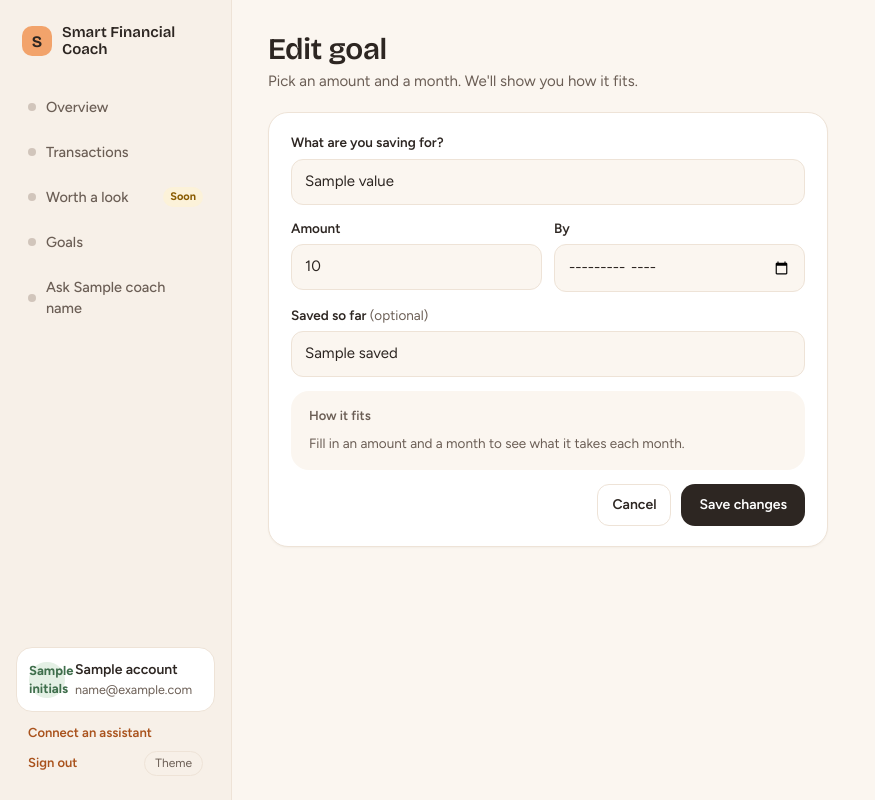
After one commit to sidag02/Smart-Financial-Coach, a FastAPI app: template src/smart_financial_coach/experience/web/templates/goal_form.html in a window 1280 px wide. The commit adds this page. Shown: the whole page, without its empty margins (0-875 px from the left). Run offline with FastAPI, Linux system fonts and the light colour scheme; the template is opened without the code that fills it: most values are stand-ins (such as "Sample title", 1, 10 or a date in 2020); parts of the project's set-up code (start-up, migrations or seed data) failed here and were passed over.

Commit message:
FR-10 milestone 3: Goals page, setup and edit with a live check, overview card
- /goals: running goals as cards (saved of target, months left and needed per
  month, or Reached), a New goal card, a "How you're saving" card with the
  median monthly savings, Ended goals, and Removed goals with Restore.
- The setup and edit form (mockup 1h) opens in the drawer with htmx, or as a
  page of its own. "By" is a month picker; amounts take "$" and commas. The
  "How it fits" box is check_goal's facts as the person types, with problems
  only for fields they've filled in.
- Writes are plain posts through the tools as "edit", applied on submit, that
  redirect back with an Undo toast; refused writes re-render the form with
  each problem under its field.
- Overview: the active goal due soonest, else a reached one, else "Set up a
  savings goal". Goals lose their "Soon" badge; the coming-next page is for
  "Worth a look" only.

Co-Authored-By: Claude Opus 5.5 <noreply@anthropic.com>

```diff
--- a/src/smart_financial_coach/experience/web/app.py
+++ b/src/smart_financial_coach/experience/web/app.py
@@ -35,7 +35,15 @@ from smart_financial_coach.access.mcp_client import McpTools
 from smart_financial_coach.access.mcp_server import PATH as MCP_PATH
 from smart_financial_coach.access.mcp_server import build_mcp_server
 from smart_financial_coach.access.tokens import AccessTokens
-from smart_financial_coach.access.tools import Feedback, GoalAccess, Source, Tools, span_label
+from smart_financial_coach.access.tools import (
+    Feedback,
+    GoalAccess,
+    GoalProblemsError,
+    Source,
+    ToolError,
+    Tools,
+    span_label,
+)
 from smart_financial_coach.config import PROJECT_ROOT, Settings
 from smart_financial_coach.experience.accounts import Account, SharedPassword, load_accounts
 from smart_financial_coach.experience.coach import Coach, CoachUnavailableError, Conversation
@@ -415,9 +423,7 @@ def create_app(
             month_options=month_options(),
             summary=summary.data,
             essentials=essential_spend,
-            active_goals=[
-                g for g in tools.list_goals().data["goals"] if g["target_date"] >= as_of.isoformat()
-            ],
+            goal=featured_goal(tools),
             trend=charts.trend(months, month_key(period.start)),
             **flow_context(tools, period, horizon),
         )
@@ -587,13 +593,190 @@ def create_app(
     @app.get("/worth-a-look")
     def worth_a_look(request: Request) -> Response:
         account = signed_in(request)
-        return page(request, "coming.html", account, active="flags", feature="flags", goals=[])
+        return page(request, "coming.html", account, active="flags")
+
+    # Goals (FR-10; mockups 1g, 1h). The page writes through the same tools as the coach, as
+    # "edit", which applies on submit. Writes are plain posts that redirect back to the list with
+    # an Undo toast, so the form works without JavaScript; htmx adds the live check and opens the
+    # form in the drawer
+
+    def featured_goal(tools: Tools) -> dict[str, Any] | None:
+        """The overview's goal: the active one due soonest, else a reached one."""
+        listed = tools.list_goals(include_ended=False).data["goals"]
+        by_status = {s: [g for g in listed if g["status"] == s] for s in ("active", "reached")}
+        return next(iter(by_status["active"] or by_status["reached"]), None)
+
+    def goal_fields(form: Any) -> dict[str, Any]:
+        """The form's fields as the tools take them: amounts without "$" or commas, and the month
+        picker's "2027-06" as a day in that month. A blank name, amount or month stays blank, so
+        it's reported rather than left unchanged; a blank saved amount means 0, or unchanged."""
+
+        def text(key: str) -> str:
+            return str(form.get(key) or "").strip()
+
+        def amount(key: str) -> str:
+            return text(key).replace("$", "").replace(",", "")
+
+        month = text("target_month")
+        return {
+            "name": text("name"),
+            "target_amount": amount("target_amount"),
+            "target_date": f"{month}-01" if re.fullmatch(r"\d{4}-\d{2}", month) else month,
+            "saved": amount("saved") or None,
+        }
+
+    def goal_form(
+        request: Request,
+        account: Account,
+        *,
+        goal: dict[str, Any] | None,
+        values: dict[str, str],
+        problems: tuple[Any, ...] = (),
+    ) -> Response:
+        """The setup or edit form: in the drawer for htmx, a page of its own otherwise."""
+        drawer = bool(request.headers.get("HX-Request"))
+        errors = {p.field or "goal": form_message(p.code, p.message) for p in problems}
+        return page(
+            request,
+            "_goal_form.html" if drawer else "goal_form.html",
+            None if drawer else account,
+            active="goals",
+            drawer=drawer,
+            goal=goal,
+            values=values,
+            errors=errors,
+        )
+
+    def form_message(code: str, message: str) -> str:
+        """The tools' messages, except where the form's month picker reads better."""
+        return "Pick a month." if code == "date_invalid" else message
+
+    def form_values(form: Any) -> dict[str, str]:
+        keys = ("name", "target_amount", "target_month", "saved")
+        return {k: str(form.get(k) or "") for k in keys}
+
+    def goal_values(g: dict[str, Any]) -> dict[str, str]:
+        return {
+            "name": g["name"],
+            "target_amount": f"{g['target_amount']:g}",
+            "target_month": g["target_date"][:7],
+            "saved": f"{g['saved']:g}",
+        }
+
+    def toast(request: Request, text: str, revision_id: str | None = None) -> None:
+        request.session["goal_toast"] = {"text": text, "revision_id": revision_id}
+
+    def back_to_goals(request: Request) -> Response:
+        if request.headers.get("HX-Request"):
+            return Response(status_code=204, headers={"HX-Redirect": "/goals"})
+        return RedirectResponse("/goals", status_code=303)
+
+    def editable_goal(tools: Tools, goal_id: str) -> dict[str, Any] | None:
+        listed = tools.list_goals().data["goals"]
+        return next((g for g in listed if g["goal_id"] == goal_id and g["status"] != "ended"), None)
 
     @app.get("/goals")
     def goals(request: Request) -> Response:
         account = signed_in(request)
-        listed = tools_for(account, request).list_goals().data["goals"]
-        return page(request, "coming.html", account, active="goals", feature="goals", goals=listed)
+        listed = tools_for(account, request).list_goals(include_archived=True).data
+        by_status: dict[str, list[dict[str, Any]]] = {}
+        for g in listed["goals"]:
+            by_status.setdefault(g["status"], []).append(g)
+        running = [g for g in listed["goals"] if g["status"] in ("active", "reached")]
+        return page(
+            request,
+            "goals.html",
+            account,
+            active="goals",
+            running=running,
+            ended=by_status.get("ended", []),
+            removed=by_status.get("archived", []),
+            savings=listed,
+            toast=request.session.pop("goal_toast", None),
+        )
+
+    @app.get("/goals/new")
+    def new_goal(request: Request) -> Response:
+        return goal_form(request, signed_in(request), goal=None, values={})
+
+    @app.get("/goals/{goal_id}/edit")
+    def edit_goal(request: Request, goal_id: str) -> Response:
+        account = signed_in(request)
+        goal = editable_goal(tools_for(account, request), goal_id)
+        if goal is None:
+            return Response(status_code=404)
+        return goal_form(request, account, goal=goal, values=goal_values(goal))
+
+    @app.post("/goals/check")
+    async def check_goal(request: Request) -> Response:
+        """The live "How it fits" box (FR-10 design, "The setup check"): facts from check_goal,
+        and the problems for fields the person has filled in."""
+        tools = tools_for(signed_in(request), request)
+        form = await request.form()
+        fields = goal_fields(form)
+        goal_id = str(form.get("goal_id") or "") or None
+        try:
+            data = tools.check_goal(**fields, goal_id=goal_id).data
+        except ToolError:
+            return Response(status_code=404)
+        filled = {f for f, v in form_values(form).items() if v.strip()}
+        filled |= {"target_date"} if "target_month" in filled else set()
+        shown = [
+            {**p, "message": form_message(p["code"], p["message"])}
+            for p in data["problems"]
+            if p["field"] is None or p["field"] in filled
+        ]
+        return page(request, "_goal_fit.html", None, check=data, problems=shown)
+
+    @app.post("/goals")
+    async def create_goal(request: Request) -> Response:
+        account = signed_in(request)
+        tools = tools_for(account, request)
+        form = await request.form()
+        try:
+            data = tools.create_goal(**goal_fields(form)).data
+        except GoalProblemsError as error:
+            values = form_values(form)
+            return goal_form(request, account, goal=None, values=values, problems=error.problems)
+        toast(request, f"Created {data['goal']['name']}.", data["revision_id"])
+        return back_to_goals(request)
+
+    @app.post("/goals/undo")
+    def undo_goal(request: Request, revision_id: Annotated[str, Form()] = "") -> Response:
+        tools = tools_for(signed_in(request), request)
+        try:
+            data = tools.undo_goal_change(revision_id).data
+        except ToolError as error:
+            toast(request, f"Couldn't undo that: {error}")
+        else:
+            toast(request, "Undone." if data["removed"] else f"Undone: {data['goal']['name']}.")
+        return back_to_goals(request)
+
+    @app.post("/goals/{goal_id}")
+    async def update_goal(request: Request, goal_id: str) -> Response:
+        account = signed_in(request)
+        tools = tools_for(account, request)
+        goal = editable_goal(tools, goal_id)
+        if goal is None:
+            return Response(status_code=404)
+        form = await request.form()
+        try:
+            data = tools.update_goal(goal_id, **goal_fields(form)).data
+        except GoalProblemsError as error:
+            values = form_values(form)
+            return goal_form(request, account, goal=goal, values=values, problems=error.problems)
+        toast(request, f"Saved {data['goal']['name']}.", data["revision_id"])
+        return back_to_goals(request)
+
+    @app.post("/goals/{goal_id}/archive")
+    def archive_goal(request: Request, goal_id: str) -> Response:
+        tools = tools_for(signed_in(request), request)
+        try:
+            data = tools.archive_goal(goal_id).data
+        except ToolError:
+            return Response(status_code=404)
+        toast(request, f"Removed {data['goal']['name']}.", data["revision_id"])
+        return back_to_goals(request)
 
     # Connect an assistant (FR-19): a personal access token for this user's MCP access
 
--- a/src/smart_financial_coach/experience/web/static/app.css
+++ b/src/smart_financial_coach/experience/web/static/app.css
@@ -243,6 +243,28 @@ td.amount, th.amount { text-align: right; white-space: nowrap; }
 .goal-row { display: flex; flex-direction: column; gap: 8px; padding: 14px 0; border-bottom: 1px solid var(--divider); }
 .goal-row:last-child { border-bottom: 0; }
 
+/* Goals (FR-10) */
+.goal-grid { display: grid; grid-template-columns: repeat(auto-fill, minmax(280px, 1fr)); gap: 16px; }
+.goal-card .row-split { margin-top: 0; }
+.goal-actions { display: flex; gap: 8px; }
+.goal-actions > * { flex: 1; }
+.goal-actions form { display: flex; }
+.goal-actions form button { flex: 1; }
+.new-goal { border: 2px dashed var(--border); border-radius: 20px; padding: 20px 22px; display: flex; flex-direction: column; justify-content: center; gap: 6px; min-height: 150px; color: var(--text); font-size: 14px; }
+.new-goal:hover { border-color: var(--accent); }
+.new-goal .plus { font: 600 26px var(--display); color: var(--accent-strong); }
+.toast { display: flex; align-items: center; justify-content: space-between; gap: 12px; background: var(--accent-soft); color: var(--accent-ink); border-radius: 14px; padding: 12px 16px; font-size: 14px; font-weight: 600; }
+.toast form { margin: 0; }
+.removed summary { cursor: pointer; }
+.removed[open] summary { margin-bottom: 4px; }
+.goal-form { gap: 14px; }
+.goal-page { max-width: 560px; }
+.field-pair { display: grid; grid-template-columns: 1fr 1fr; gap: 12px; }
+.field-error { color: var(--warn); font-size: 13px; font-weight: 500; }
+.fit { background: var(--bg); border-radius: 18px; padding: 16px 18px; display: flex; flex-direction: column; gap: 8px; line-height: 1.45; }
+.fit-head { font-size: 13px; color: var(--muted); font-weight: 600; }
+.form-actions { display: flex; justify-content: flex-end; gap: 10px; }
+
 @media (max-width: 1080px) {
   .grid-3 { grid-template-columns: 1fr 1fr; }
   .grid-3 > :first-child { grid-column: 1 / -1; }
@@ -260,6 +282,7 @@ td.amount, th.amount { text-align: right; white-space: nowrap; }
   .page-title { font-size: 24px; }
   .big { font-size: 34px; }
   .grid-3, .grid-2, .coming { grid-template-columns: 1fr; }
+  .field-pair { grid-template-columns: 1fr; }
   .flow { display: none; }
   .cat-list { display: block; }
   .seg a { padding: 6px 9px; }
--- /dev/null
+++ b/src/smart_financial_coach/experience/web/templates/_goal_form_body.html
@@ -0,0 +1,36 @@
+{# The setup or edit form (mockup 1h). `goal` is the goal being edited, or None for a new one #}
+{% set action = "/goals/" ~ goal.goal_id if goal else "/goals" %}
+<form class="stack goal-form" method="post" action="{{ action }}"{% if drawer %} hx-post="{{ action }}" hx-target="#drawer"{% endif %}>
+  {% if goal %}<input type="hidden" name="goal_id" value="{{ goal.goal_id }}">{% endif %}
+  {% if errors.goal %}<div class="error">{{ errors.goal }}</div>{% endif %}
+  <label class="field">What are you saving for?
+    <input name="name" maxlength="60" value="{{ values.name }}" autocomplete="off" required{% if not goal %} autofocus{% endif %}
+           hx-post="/goals/check" hx-trigger="input changed delay:300ms" hx-target="#fit" hx-include="closest form">
+    {% if errors.name %}<span class="field-error">{{ errors.name }}</span>{% endif %}
+  </label>
+  <div class="field-pair">
+    <label class="field">Amount
+      <input name="target_amount" inputmode="decimal" placeholder="$3,000" value="{{ values.target_amount }}" required
+             hx-post="/goals/check" hx-trigger="input changed delay:300ms" hx-target="#fit" hx-include="closest form">
+      {% if errors.target_amount %}<span class="field-error">{{ errors.target_amount }}</span>{% endif %}
+    </label>
+    <label class="field">By
+      <input name="target_month" type="month" placeholder="2027-06" value="{{ values.target_month }}" required
+             hx-post="/goals/check" hx-trigger="input changed delay:300ms, change" hx-target="#fit" hx-include="closest form">
+      {% if errors.target_date %}<span class="field-error">{{ errors.target_date }}</span>{% endif %}
+    </label>
+  </div>
+  <label class="field"><span>Saved so far <span class="muted" style="font-weight:400">(optional)</span></span>
+    <input name="saved" inputmode="decimal" placeholder="$0" value="{{ values.saved }}"
+           hx-post="/goals/check" hx-trigger="input changed delay:300ms" hx-target="#fit" hx-include="closest form">
+    {% if errors.saved %}<span class="field-error">{{ errors.saved }}</span>{% endif %}
+  </label>
+  <div id="fit" class="fit" aria-live="polite">
+    <div class="fit-head">How it fits</div>
+    <div class="muted" style="font-size:13.5px">Fill in an amount and a month to see what it takes each month.</div>
+  </div>
+  <div class="form-actions">
+    {% if drawer %}<button class="btn-ghost" type="button" data-close>Cancel</button>{% else %}<a class="btn-ghost" href="/goals">Cancel</a>{% endif %}
+    <button class="btn" type="submit">{{ "Save changes" if goal else "Create goal" }}</button>
+  </div>
+</form>
--- a/src/smart_financial_coach/experience/web/templates/base.html
+++ b/src/smart_financial_coach/experience/web/templates/base.html
@@ -26,7 +26,7 @@
     <a class="brand" href="/"><span class="brand-mark">S</span><span class="brand-name">Smart Financial Coach</span></a>
     <nav class="nav" aria-label="Main">
       {% for key, href, label in nav %}
-      <a href="{{ href }}"{% if active == key %} aria-current="page"{% endif %}>{{ label }}{% if key in ("flags", "goals") %}<span class="soon">Soon</span>{% endif %}</a>
+      <a href="{{ href }}"{% if active == key %} aria-current="page"{% endif %}>{{ label }}{% if key == "flags" %}<span class="soon">Soon</span>{% endif %}</a>
       {% endfor %}
     </nav>
     <div class="spacer"></div>
--- /dev/null
+++ b/src/smart_financial_coach/experience/web/templates/goal_form.html
@@ -0,0 +1,11 @@
+{% extends "base.html" %}
+{% block title %}{{ "Edit goal" if goal else "New savings goal" }} · Smart Financial Coach{% endblock %}
+{% block main %}
+<div class="page-head"><div>
+  <h1 class="page-title">{{ "Edit goal" if goal else "New savings goal" }}</h1>
+  <div class="page-sub">Pick an amount and a month. We'll show you how it fits.</div>
+</div></div>
+<section class="card goal-page">
+  {% include "_goal_form_body.html" %}
+</section>
+{% endblock %}
```
Also changed, not shown: src/smart_financial_coach/experience/web/templates/_goal_fit.html (added, +15 -0 lines), src/smart_financial_coach/experience/web/templates/_goal_form.html (added, +10 -0 lines), src/smart_financial_coach/experience/web/templates/coming.html (+1 -29 lines), src/smart_financial_coach/experience/web/templates/goals.html (added, +84 -0 lines), src/smart_financial_coach/experience/web/templates/overview.html (+9 -4 lines), tests/unit/experience/test_goal_pages.py (added, +225 -0 lines).
